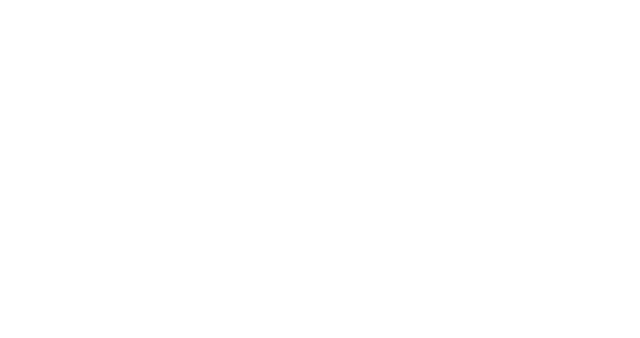
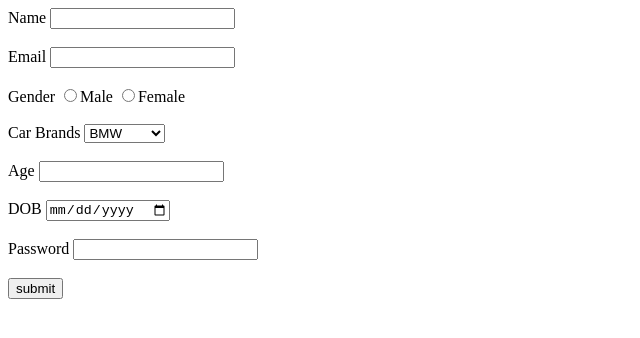
Before and after one commit to acciojob/signup-form-car-ChTej9009, a website: page main.html in a window 1280 px wide. Shown: the whole page, without its empty margins (0-640 px from the left). Drawn offline with Linux system fonts and the light colour scheme.

Commit message:
completed

```diff
--- a/main.html
+++ b/main.html
@@ -8,6 +8,45 @@
 
 <body>
 	<!-- the entire body must be written by student -->
+		<form action="/action_page.php" method="post">
+	<!-- the entire body must be written by student -->
+		<!-- Name field:id-Name -->
+		<label for="name">Name</label>
+		<input type="text" id="name" required><br><br>
+	<!-- Email field with id-email -->
+		<label for="email">Email</label>
+	  <input type="email" id="email" required>
+	  <br><br>
+	<!-- Gender(radio) button with name attribute as gender -->
+	<label for="gender" >Gender </label>
+	<input type="radio" name="gender" required >Male
+	<input type="radio" name="gender" >Female
+	<!-- <input type="radio" name="gender" value="Other" >Other -->
+	<br><br>
+	<!-- Car brands (options:BMW,Audi,Mercedez) id:cars -->
+	<label for="cars">Car Brands</label>
+	<select id="cars" name="cars">
+	  <option value="BMW">BMW</option>
+	  <option value="Audi">Audi</option>
+	  <option value="Mercedez">Mercedez</option>
+	</select>
+	<br><br>
+	<!-- Age field id-age  -->
+	<label for="age">Age</label>
+	<input type="number" id="age" required>
+	<br><br>
+	<!-- DOB field id-dob -->
+	<label for="dob">DOB</label>
+	<input type="date" id="dob" required>
+	<br><br>
+	<!-- Password field id-password -->
+	<label for="password">Password</label>
+	<input type="password" id="password" required><br><br>
+
+	<!-- submit button -->
+	<button type="submit" value="Submit">submit</button>
+	<!-- <input type="submit" value="Submit"> -->
+		</form>
     <script type="text/javascript" src="./script.js">
 </script>
 
```
